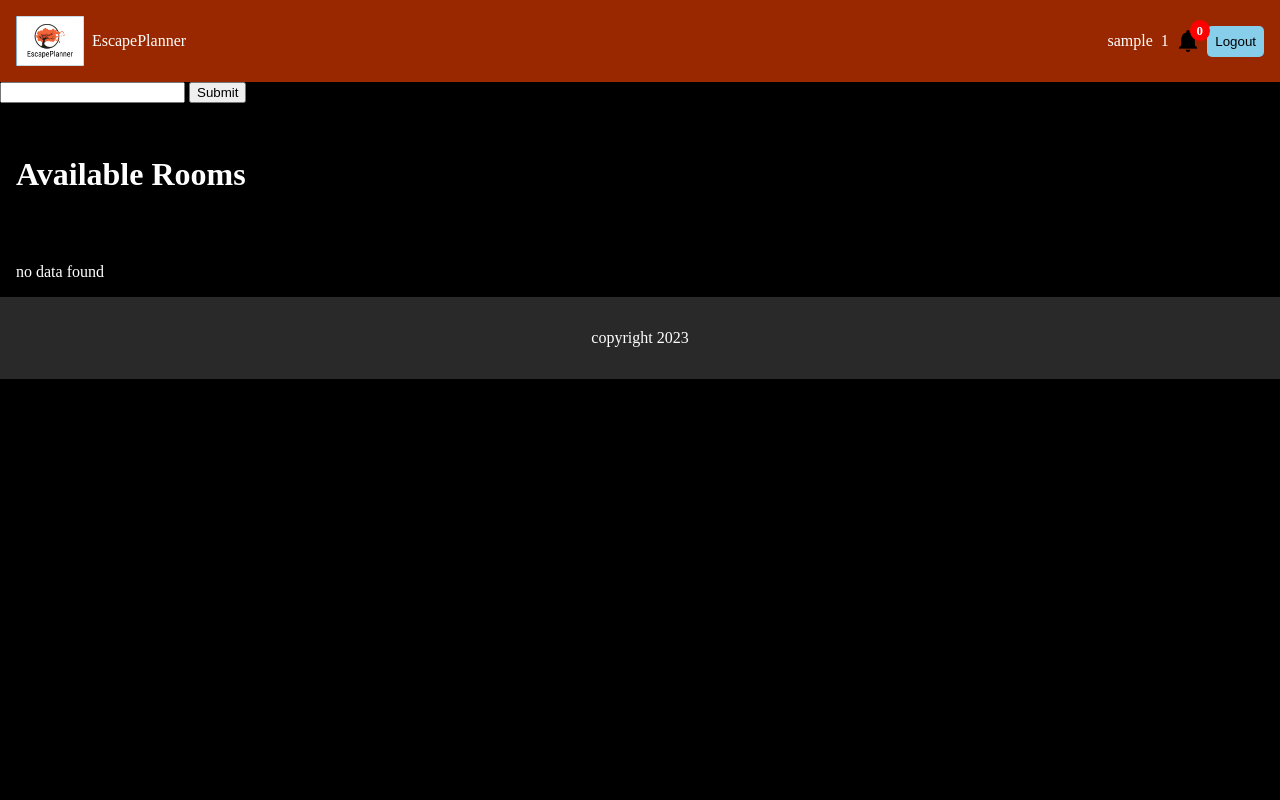
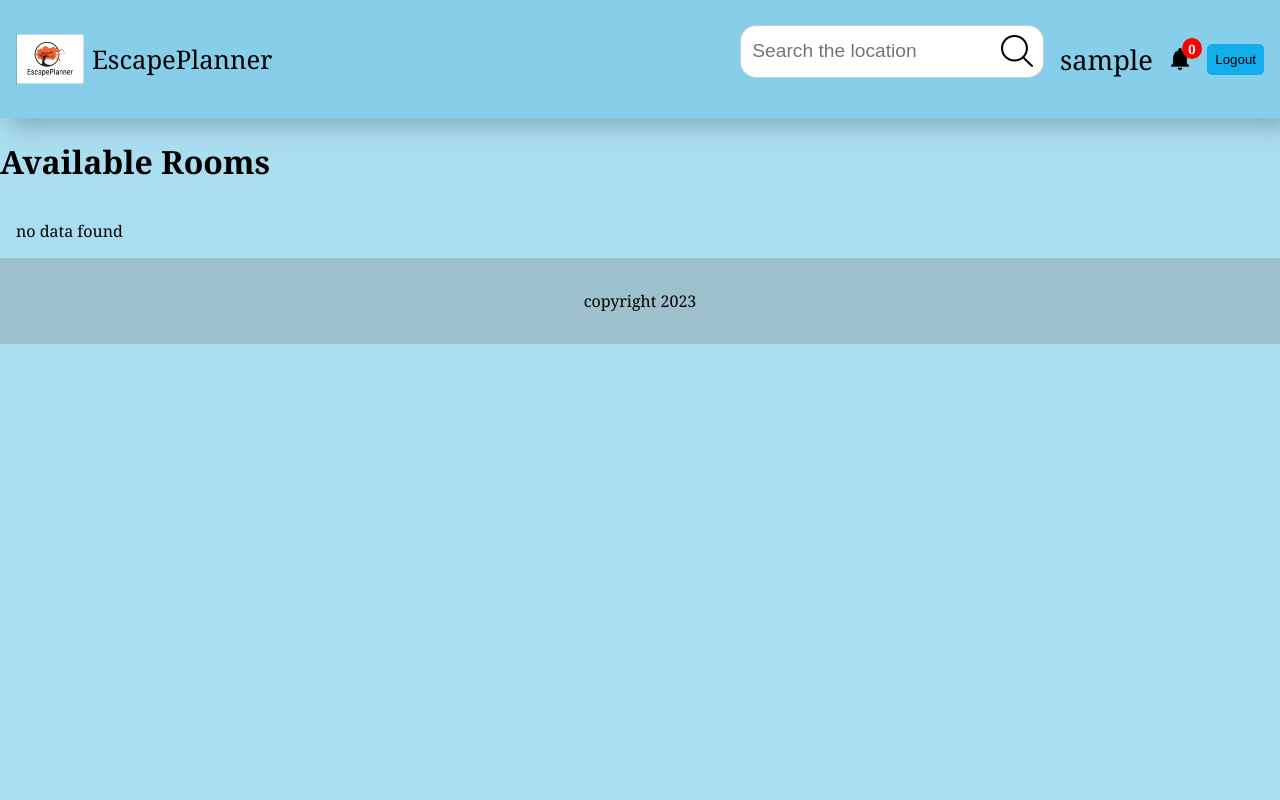
Before and after one commit to yube01/RoomEase, a PHP site: page /dashboard.php in a window 1280 px wide. Run offline with PHP 8.4, Linux system fonts and the light colour scheme; the visitor is signed in with stand-in values (Sample User, id 1); data that the repository does not hold is empty.

Commit message:
css design

```diff
--- a/crud/delete.php
+++ b/crud/delete.php
@@ -2,7 +2,7 @@
 include "../dbConfig.php";
 if(isset($_GET['Id'])){
     $delId = $_GET['Id'];
-    $query = "delete from room where id = '$delId'";
+    $query = "delete from room where roomId = '$delId'";
     $result = mysqli_query($conn,$query);
     if($result){
         header("location:../admin/adminPanel.php");
--- a/crud/edit.php
+++ b/crud/edit.php
@@ -42,7 +42,7 @@
                                     } else {
                                         echo "file not moved";
                                     }
-                                    $sql = "UPDATE room SET Location = '$location', Descr = '$desc', Longlat = '$longlat', Images = '$folder' WHERE Id = '$itemId'";
+                                    $sql = "UPDATE room SET Location = '$location', Descr = '$desc', Longlat = '$longlat', Images = '$folder' WHERE roomId = '$itemId'";
                                     $result2 = mysqli_query($conn, $sql);
                                     if($result2){
                                         echo "edited";
--- /dev/null
+++ b/main.css
@@ -0,0 +1,3 @@
+body{
+    font-family:Georgia, 'Times New Roman', Times, serif
+}
--- a/user/dashboard.css
+++ b/user/dashboard.css
@@ -2,29 +2,73 @@ body{
     margin: 0;
     padding: 0;
     box-sizing: border-box;
-    background-color: black;
-    color: white;
+    background-color: rgba(135, 207, 235, 0.704);
+    color: black;
     max-width: 100vw;
+    height: max-content;
+
+
 }
 .header{
     display: flex;
     justify-content: space-between;
     padding: 1rem;
-    background-color: rgba(255, 68, 0, 0.599);
+    align-items: center;
+   background-color: skyblue;
+    position: sticky;
+    top: 0;
+    box-shadow: 10px 10px 20px rgba(0, 0, 0, 0.2);
+
 }
 .logo{
     display: flex;
     gap: 0.5rem;
+    align-items: center;
+}
+.logo p{
+    font-size: 1.6rem;
 }
 .options{
     display: flex;
-    gap: 0.5rem;
+    gap: 1rem;
     align-items: center;
 }
 .noti{
     display: flex;
     position: relative;
 }
+.search{
+    display: flex;
+    flex-direction: row;
+    align-items: center;
+    background-color: #fff;
+    justify-content: center;
+    padding: 0.6rem;
+    border-radius: 1rem;
+    height: 2rem;
+    border: 1px solid rgba(0, 0, 0, 0.205);
+}
+.in{
+    border: none;
+    font-size: 1.2rem;
+    outline: none;
+}
+.search1{
+    height: 1rem;
+
+}
+.s2{
+    height: 2rem;
+    width: 2rem;
+    border: none;
+    background-color: transparent;
+    cursor: pointer;
+
+}
+.username{
+    font-size: 1.7rem;
+}
+
 
 .notin{
     position: absolute;
@@ -40,6 +84,7 @@ body{
     width: 14px;
     justify-content: center;
     font-weight: bolder;
+    color: white;
   }
 .imgs{
     height: 1.4rem;
@@ -48,7 +93,7 @@ body{
 
 .options button{
     border: none;
-    background-color: skyblue;
+    background-color: rgb(18, 173, 235);
     padding: 0.5rem;
     cursor: pointer;
     border-radius: 5px;
@@ -61,17 +106,24 @@ body{
 .main{
     padding: 1rem;
     display: flex;
-    flex-direction: column;
+
     gap: 3rem;
+
+    flex-wrap: wrap;
 
 }
 .card{
     display: flex;
+    flex-wrap: wrap;
     gap: 1rem;
-    border: 1px solid grey;
+    width: 45%;
+
+background-image: linear-gradient(160deg, #0093E9 0%, #80D0C7 100%);
+
     padding: 1rem;
     border-radius: 10px;
     align-items: center;
+    box-shadow: 2px -5px 20px 1px rgba(0, 0, 0, 0.3);
 }
 
 .hotelImg img{
--- a/user/dashboard.php
+++ b/user/dashboard.php
@@ -4,6 +4,7 @@
     <title>EscapePlanner</title>
     <link rel="icon" type="image/x-icon" href="/assets/logo.ico">
     <link rel="stylesheet" href="./dashboard.css">
+    <link rel="stylesheet" href="../main.css">
 
 
 </head>
@@ -27,46 +28,11 @@
 
 
                 ?>
-                <div class="username">
-                    <?php echo $_SESSION['user_id']; ?>
-                </div>
 
-                <?php
-            } else {
-                header("location:../login/login.php");
-            }
+        <form method="POST" class="search">
+            <input type="text" name="search" class="in" placeholder="Search the location">
+            <input type="submit" style="background-image: url('../assets/search-interface-symbol.png'); background-size: contain;" name="submit" value="" class="s2">
 
-            $userId = $_SESSION['id'];
-            echo $userId;
-
-
-            ?>
-            <div class="noti">
-
-            <a href="status.php?userId=<?php echo $userId ?>"><img src="../assets/565422.png" alt="" class="imgs"></a>
-               <?php
-               $qu = "select * from book where userId = '$userId'";
-               $re = mysqli_query($conn, $qu);
-
-               $noti = mysqli_num_rows($re);
-               ?>
-               <div class="notin"><?php echo $noti?></div>
-               <?php
-
-               ?>
-
-           </div>
-
-            <button>
-                <a href="../logout/logout.php">Logout</a>
-            </button>
-
-        </div>
-    </div>
-    <div class="search">
-        <form method="POST">
-            <input type="text" name="search">
-            <input type="submit" name="submit">
             <?php
 
             if (isset($_POST['submit'])) {
@@ -77,12 +43,56 @@
 
             ?>
         </form>
+                <div class="username">
+                    <?php echo $_SESSION['user_id']; ?>
+                </div>
+
+                <?php
+            } else {
+                header("location:../login/login.php");
+            }
+            ?>
+
+            <?php
+
+            $userId = $_SESSION['id'];
+
+
+
+            ?>
+
+            <div class="noti">
+
+            <a href="status.php?userId=<?php echo $userId ?>"><img src="../assets/565422.png" alt="" class="imgs">
+            <?php
+               $qu = "select * from book where userId = '$userId'";
+               $re = mysqli_query($conn, $qu);
+
+               $noti = mysqli_num_rows($re);
+               ?>
+               <div class="notin"><?php echo $noti?></div>
+               <?php
+
+               ?></a>
+
+
+           </div>
+
+            <button>
+                <a href="../logout/logout.php">Logout</a>
+            </button>
+
+        </div>
     </div>
+    <h1>Available Rooms</h1>
     <div class="main">
-        <h1>Available Rooms</h1>
+
         <?php
 
-        $query = "select * from room";
+        $query = "SELECT room.*
+        FROM room
+        LEFT JOIN book ON room.roomId = book.roomId AND book.userId = '$userId'
+        WHERE book.roomId IS NULL;";
         $result = mysqli_query($conn, $query);
         $num = mysqli_num_rows($result);
         if ($num > 0) {
```
Also changed, not shown: admin/admin.css (+7 -0 lines), admin/adminPanel.php (+10 -5 lines), assets/search-interface-symbol.png (added), 1 other file.
